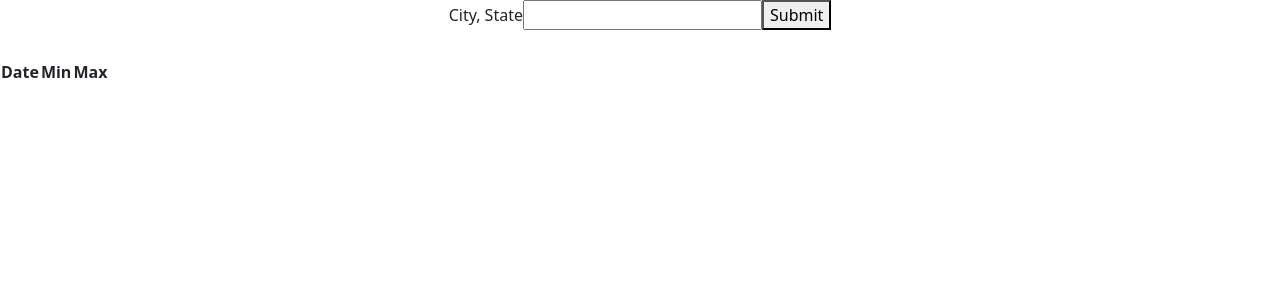
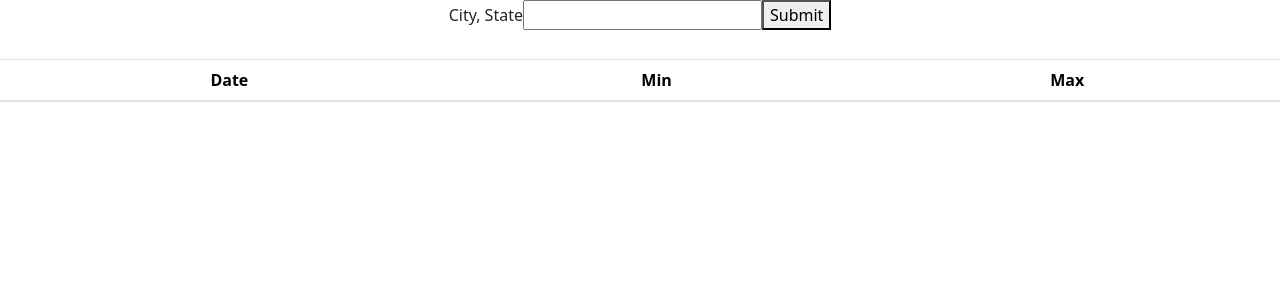
Before and after one commit to mwheel0ck/ReactTest, a React (Create React App) app: page / in a window 1280 px wide. Shown: the top 300 px of the page. Built offline with nearby package versions, Linux system fonts and the light colour scheme.

Commit message:
Added Bootstrap

```diff
--- a/src/components/RequestForm.js
+++ b/src/components/RequestForm.js
@@ -66,7 +66,7 @@ export default function RequestForm() {
         <button type="submit">Submit</button>
       </form>
       <label>{result}</label>
-      <table>
+      <table className="table table-striped">
         <thead>
           <tr>
             <th>Date</th>
```
